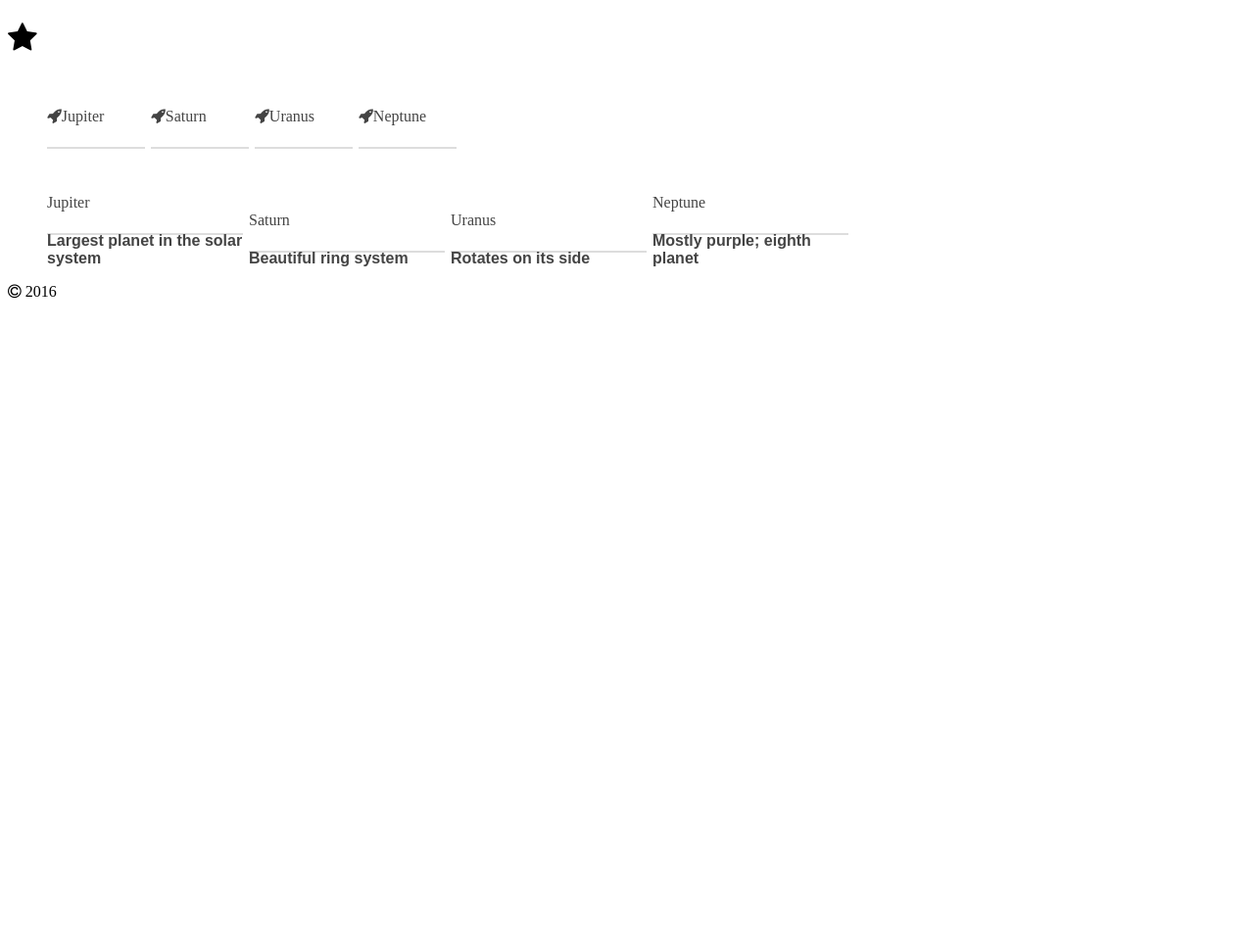
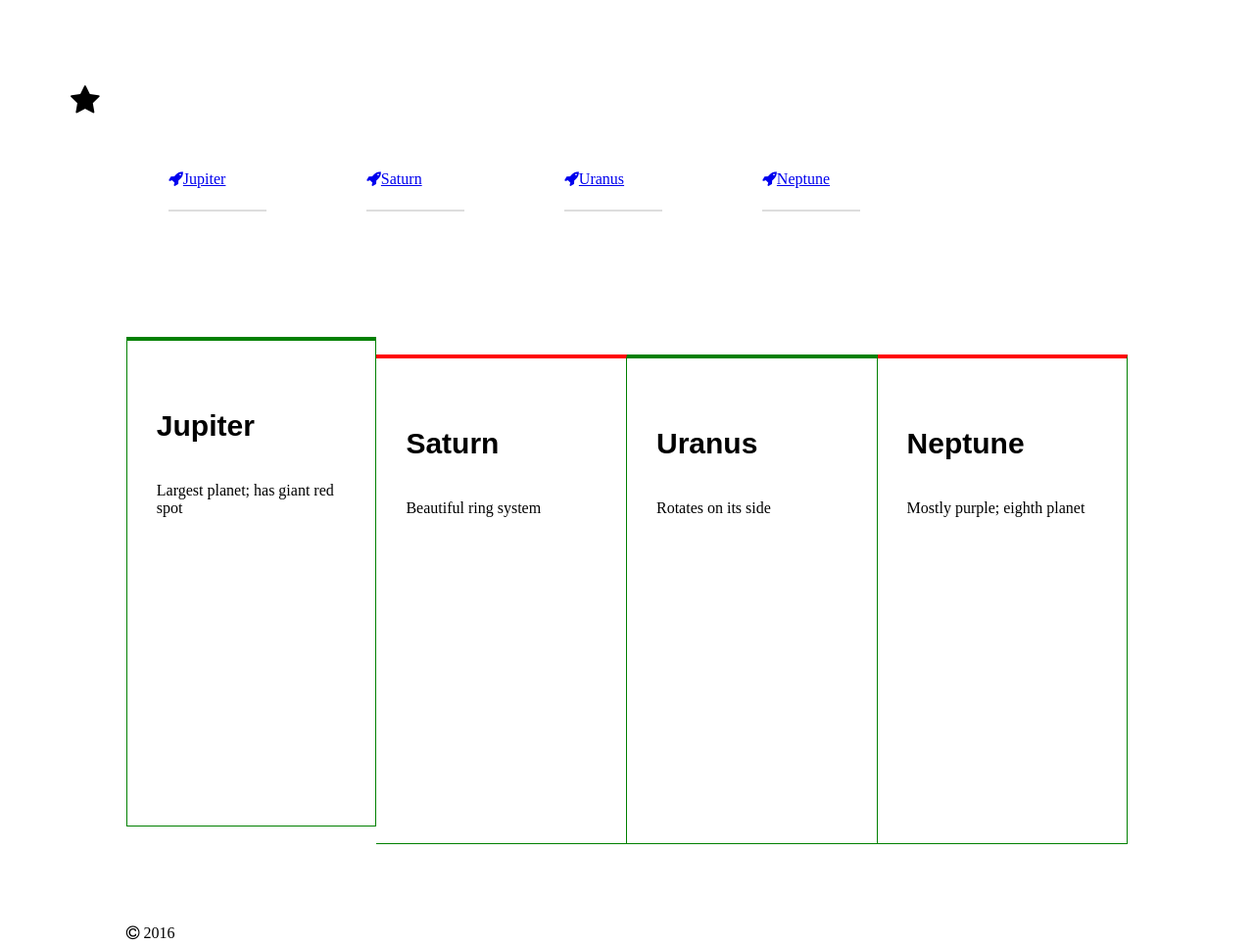
Before and after one commit to joanmarieverba/day3, a website: page index.html in a window 1280 px wide. Shown: the whole page at 98% size. Before the commit the page ends 800 px from the top, so only its background shows below. Drawn offline with Linux system fonts and the light colour scheme; a web font is replaced by a local one.

Commit message:
end of day 4

```diff
--- a/css/index.css
+++ b/css/index.css
@@ -1,10 +1,20 @@
+html {
+	margin: 5%;
+}
+
+
 h4 {
 	font-family: 'Droid Sans', sans-serif;
 }
 
+nav {
+	height: 100px;
+	margin-bottom: 100px;
+}
 
-.menu li {
-	float:left-horizontal;
+.menu > div {
+	float:left;
+	margin-left: 100px;
 	display: inline-block;
 	width:100px;
 	margin-top: 15px;
@@ -15,18 +25,10 @@ h4 {
 	margin-right: 2px;
 }
 
-#topics li {
-	float:left-horizontal;
-	display: inline-block;
-	width:200px;
-	margin-top: 15px;
-	padding-top: 15px;
-	height:40px;
-	border-bottom: 2px #ddd solid;
-	color: #444;
-	margin-right: 2px;
-}
-li:hover  {
+
+
+
+div:hover  {
 	color #444;
 	border-bottom-color: #777:
 }
@@ -49,3 +51,45 @@ top:0;
 	height: 60px;
 	margin-bottom: 10px;
 }
+
+
+
+article-summaries {
+background-color: magneta;
+width:90%;
+height: 500px;
+display: block;
+margin-left: auto;
+margin-right: auto;
+}
+
+article-item {
+	display: inline-block;
+	width: 25%;
+	height: 500px;
+	border-right: 1px solid green;
+	border-bottom: 1px solid green;
+	border-top: 4px solid green;
+	box-sizing: border-box;
+	padding: 30px;
+}
+
+article-item > h4 {
+	font-size: 30px;
+}
+
+article-item:first-child {
+	border-left: 1px solid green;
+}
+
+
+article-item:nth-child(even) {
+	border-top: 4px solid red;
+}
+
+
+
+footer {
+	margin-left: 5%;
+	margin-top:100px;
+}
--- a/index.html
+++ b/index.html
@@ -14,40 +14,23 @@
     <h1> <i class="fa fa-star" aria-hidden="true"></i></h1>
 
   </header>
+    <nav>
+			<div class="menu">
+					<div><a href="#a"><i class="fa fa-rocket" aria-hidden="true"></i>Jupiter</a></div>
+					<div><a href="#b"><i class="fa fa-rocket" aria-hidden="true"></i>Saturn</a></div>
+					<div><a href="#c"><i class="fa fa-rocket" aria-hidden="true"></i>Uranus</a></div>
+					<div><a href="#d"><i class="fa fa-rocket" aria-hidden="true"></i>Neptune</a></div>
+			</div>
+    </nav>
 
-			<div class="menu">
-				<ul>
-					<li><i class="fa fa-rocket" aria-hidden="true"></i>Jupiter</li>
-					<li><i class="fa fa-rocket" aria-hidden="true"></i>Saturn</li>
-					<li><i class="fa fa-rocket" aria-hidden="true"></i>Uranus</li>
-					<li><i class="fa fa-rocket" aria-hidden="true"></i>Neptune</li>
-				</ul>
-			</div>
+<article-summaries>
+  <article-item><a name="a"></a><h4>Jupiter</h4><p>Largest planet; has giant red spot</p></article-item><article-item><a name="b"></a><h4>Saturn</h4><p>Beautiful ring system</p></article-item><article-item><a name="c"></a><h4>Uranus</h4><p>Rotates on its side</p></article-item><article-item><a name="d"></a><h4>Neptune</h4><p>Mostly purple; eighth planet</p></article-item>
+</article-summaries>
 
 
-    <div id="columns">
-  			<div id="topics">
-  				<ul>
-  					<li>Jupiter<p>
-
-              <h4>Largest planet in the solar system</h4>
-            </li>
-  					<li>Saturn<p>
-                <h4>Beautiful ring system</h4>
-            </li>
-  					<li>Uranus<p>
-                <h4>Rotates on its side</h4>
-            </li>
-
-  					<li>Neptune<p>
-              <h4>Mostly purple; eighth planet</h4>
-            </li>
-  				</ul>
-  			</div>
-
-  		</div>
-
+<footer>
 <i class="fa fa-copyright" aria-hidden="true"></i> 2016
+</footer>
 <script type="text/javascript" src="./js/index.js"></script>
 </body>
 </html>
```
Also changed, not shown: package.json (added, +19 -0 lines).
